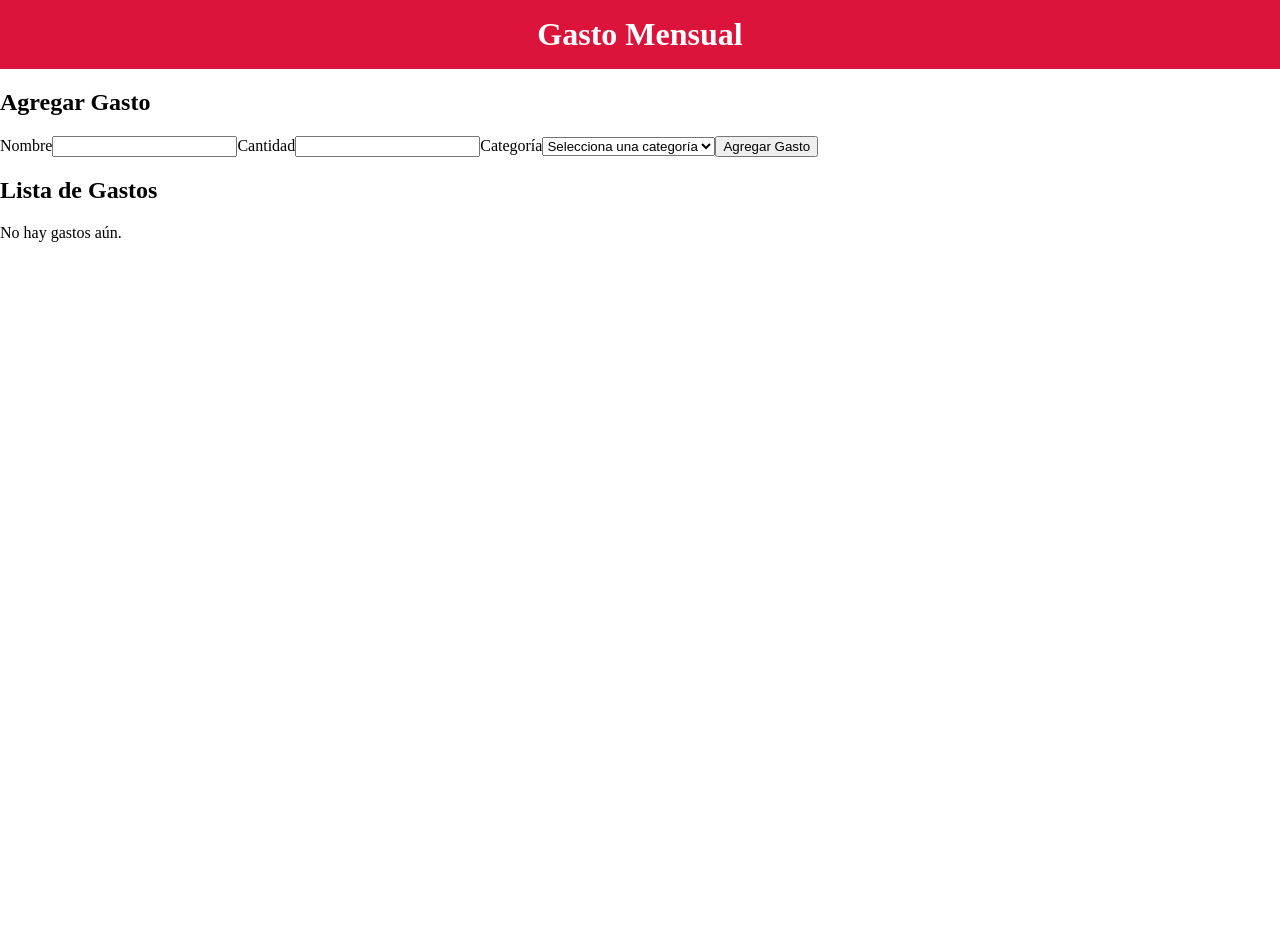
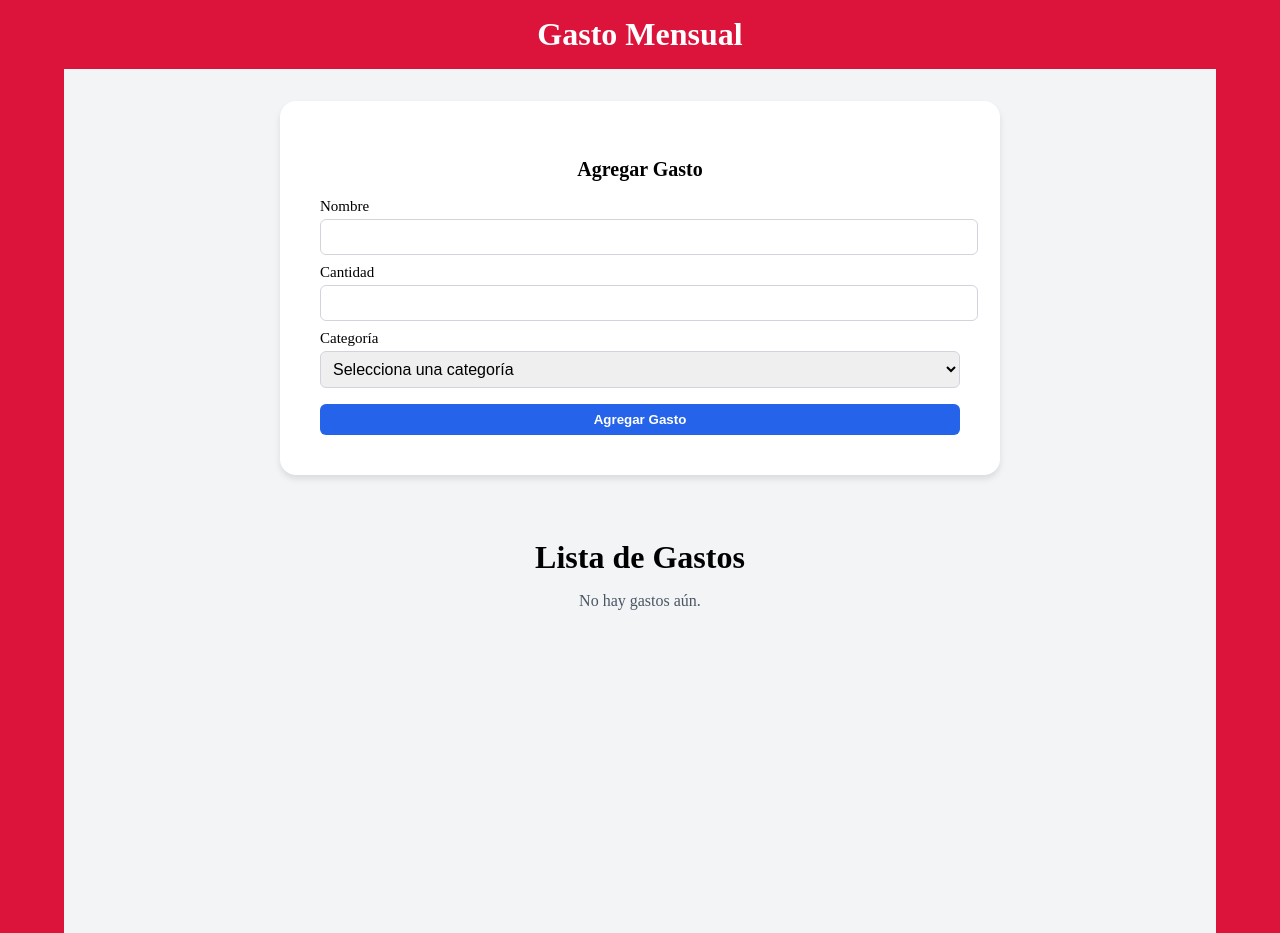
Before and after one commit to cobomaster/GastoMensual, a React (Vite) app: page / in a window 1280 px wide. Before the commit the page ends 800 px from the top, so only its background shows below. Built offline with nearby package versions, Linux system fonts and the light colour scheme.

Commit message:
Feat: Mejoramos los estilos y hacemos el responsive

```diff
--- a/src/App.css
+++ b/src/App.css
@@ -1,12 +1,215 @@
 body{
-background: linear-gradient (crimson, pink);
-margin: 0; /* Para que no tenga espacio en blanco alrededor */
+background-color: crimson;
+margin: 0;
 }
 
 .hea{
 background-color: crimson;
-color: white; /* Texto blanco para contraset */
-padding: 1rem 0; /* espacio arriba y abajo */
-text-align: center; /* centrar texto */
-margin: 0; /* quitar margen por defecto */
+color: white;
+padding: 1rem 0;
+text-align: center;
+margin: 0;
 }
+
+.formulario {
+  padding: 1rem;
+  background-color: white;
+  box-shadow: 0 4px 6px rgba(0,0,0,0.1);
+  border-radius: 1rem;
+  max-width: 28rem;
+  margin: 0 auto;
+}
+
+.formulario h2 {
+  font-size: 1.25rem;
+  font-weight: 700;
+  margin-bottom: 1rem;
+  text-align: center;
+}
+
+.error {
+  margin-bottom: 1rem;
+  color: #dc2626;
+  font-weight: 600;
+}
+
+.label {
+  display: block;
+  margin-bottom: 0.5rem;
+}
+
+.label span {
+  font-size: 15px;
+  font-weight: 500;
+}
+
+.input,
+.select {
+  width: 100%;
+  margin-top: 0.25rem;
+  padding: 0.5rem;
+  border: 1px solid #d1d5db;
+  border-radius: 6px;
+  font-size: 1rem;
+}
+
+.button {
+  width: 100%;
+  background-color: #2563eb;
+  color: white;
+  padding: 0.5rem 0;
+  border-radius: 0.375rem;
+  font-weight: 600;
+  cursor: pointer;
+  transition: background-color 0.3s ease;
+  border: none;
+}
+
+.button:hover {
+  background-color: #1e40af;
+}
+
+.app-container {
+  min-height: 100vh;
+  background-color: #f3f4f6;
+  padding: 1rem;
+}
+
+.lista-gastos-container {
+  margin-top: 2rem;
+  max-width: 28rem;
+  margin-left: auto;
+  margin-right: auto;
+}
+
+.lista-gastos-container h2 {
+  font-size: 2rem;
+  font-weight: 700;
+  margin-bottom: 1rem;
+  text-align: center;
+}
+
+.lista-vacia {
+  text-align: center;
+  color: #4b5563;
+}
+
+.lista-gastos {
+  display: flex;
+  flex-direction: column;
+  gap: 1rem;
+  padding-left: 0;
+  list-style: none;
+}
+
+.gasto-item {
+  padding: 3px;
+  background-color: white;
+  box-shadow: 0 1px 3px rgba(0,0,0,0.1);
+  border-radius: 2px ;
+  display: flex;
+  justify-content: space-between;
+  align-items: center;
+}
+
+.gasto-detalles p:first-child {
+  font-weight: 600;
+  margin: 0;
+}
+
+.gasto-detalles p:last-child {
+  font-size: 14px;
+  color: #4b5563;
+  text-transform: capitalize;
+  margin: 0;
+}
+
+.gasto-cantidad {
+  color: #2563eb;
+  font-weight: 700;
+}
+
+.botones-gasto {
+  display: flex;
+  gap: 0.5rem;
+}
+
+.boton-editar {
+  color: #ca8a04;
+  cursor: pointer;
+  border: none;
+  background: none;
+  font-size: 1.2rem;
+  transition: color 0.3s ease;
+}
+
+.boton-editar:hover {
+  color: #78350f;
+}
+
+.boton-eliminar {
+  color: #dc2626;
+  cursor: pointer;
+  border: none;
+  background: none;
+  font-size: 1.2rem;
+  transition: color 0.3s ease;
+}
+
+.boton-eliminar:hover {
+  color: #991b1b;
+}
+
+/* Para tablets y pantallas medianas */
+@media (min-width: 640px) {
+  .formulario {
+    max-width: 36rem; /* un poco más ancho en tablet */
+    padding: 2rem;    /* más espacio */
+  }
+
+  .lista-gastos-container {
+    max-width: 36rem;
+    margin-top: 3rem;
+  }
+
+  .lista-gastos {
+    gap: 1.5rem;
+  }
+
+  .gasto-item {
+    padding: 0.75rem;
+    border-radius: 8px;
+  }
+
+  .gasto-detalles p:last-child {
+    font-size: 0.875rem; /* arreglando tamaño pequeño */
+  }
+}
+
+/* Para pantallas grandes (desktop) */
+@media (min-width: 1024px) {
+  .app-container {
+    max-width: 64rem;
+    margin: 0 auto;
+    padding: 2rem 4rem;
+  }
+
+  .formulario {
+    max-width: 40rem;
+    padding: 2.5rem;
+  }
+
+  .lista-gastos-container {
+    max-width: 40rem;
+    margin-top: 4rem;
+  }
+
+  .lista-gastos {
+    gap: 2rem;
+  }
+
+  .gasto-item {
+    padding: 1rem;
+    border-radius: 10px;
+  }
+}
--- a/src/FormularioGasto.jsx
+++ b/src/FormularioGasto.jsx
@@ -61,42 +61,42 @@ const FormularioGasto = ({ AgregarGasto, gastoEditar, actualizarGasto }) => {
   };
 
   return (
-    <form onSubmit={handleSubmit} className="p-4 bg-white shadow-md rounded-xl max-w-md mx-auto">
-      <h2 className="text-xl font-bold mb-4 text-center">{gastoEditar ? 'Editar Gasto' : 'Agregar Gasto'}</h2>
+   <form onSubmit={handleSubmit} className="formulario">
+  <h2>{gastoEditar ? 'Editar Gasto' : 'Agregar Gasto'}</h2>
 
-      {error && <p className="mb-4 text-red-600 font-semibold">{error}</p>}
+  {error && <p className="error">{error}</p>}
 
-      <label className="block mb-2">
-        <span className="text-sm font-medium">Nombre</span>
+  <label className="label">
+    <span>Nombre</span>
     <input
       type="text"
       name="nombre"
       value={formulario.nombre}
       onChange={handleChange}
-          className="w-full mt-1 p-2 border rounded"
+      className="input"
     />
   </label>
 
-      <label className="block mb-2">
-        <span className="text-sm font-medium">Cantidad</span>
+  <label className="label">
+    <span>Cantidad</span>
     <input
       type="number"
       name="cantidad"
       value={formulario.cantidad}
       onChange={handleChange}
-          className="w-full mt-1 p-2 border rounded"
+      className="input"
       min="0"
       step="0.01"
     />
   </label>
 
-      <label className="block mb-4">
-        <span className="text-sm font-medium">Categoría</span>
+  <label className="label" style={{ marginBottom: '1rem' }}>
+    <span>Categoría</span>
     <select
       name="categoria"
       value={formulario.categoria}
       onChange={handleChange}
-          className="w-full mt-1 p-2 border rounded"
+      className="select"
     >
       <option value="">Selecciona una categoría</option>
       <option value="comida">Comida</option>
@@ -107,10 +107,7 @@ const FormularioGasto = ({ AgregarGasto, gastoEditar, actualizarGasto }) => {
     </select>
   </label>
 
-      <button
-        type="submit"
-        className="w-full bg-blue-600 text-white py-2 rounded hover:bg-blue-700 transition"
-      >
+  <button type="submit" className="button">
     {gastoEditar ? 'Guardar Cambios' : 'Agregar Gasto'}
   </button>
 </form>
--- a/src/ListaGastos.jsx
+++ b/src/ListaGastos.jsx
@@ -40,44 +40,41 @@ const ListaGastosApp = () => {
   };
 
   return (
-    <div className="min-h-screen bg-gray-100 p-4">
+   <div className="app-container">
   <FormularioGasto
     AgregarGasto={agregarGasto}
     gastoEditar={gastoEditar}
     actualizarGasto={actualizarGasto}
   />
 
-      <div className="mt-8 max-w-md mx-auto">
-        <h2 className="text-xl font-bold mb-4 text-center">Lista de Gastos</h2>
+  <div className="lista-gastos-container">
+    <h2>Lista de Gastos</h2>
 
     {gastos.length === 0 ? (
-          <p className="text-center text-gray-600">No hay gastos aún.</p>
+      <p className="lista-vacia">No hay gastos aún.</p>
     ) : (
-          <ul className="space-y-2">
+      <ul className="lista-gastos">
         {gastos.map((gasto) => (
-              <li
-                key={gasto.id}
-                className="p-3 bg-white shadow rounded flex justify-between items-center"
-              >
-                <div>
-                  <p className="font-semibold">{gasto.nombre}</p>
-                  <p className="text-sm text-gray-600 capitalize">{gasto.categoria}</p>
+          <li key={gasto.id} className="gasto-item">
+            <div className="gasto-detalles">
+              <p>{gasto.nombre}</p>
+              <p>{gasto.categoria}</p>
             </div>
-                <span className="text-blue-600 font-bold">
-                  €{Number(gasto.cantidad).toFixed(2)}
-                </span>
-                <div className="flex gap-2">
+            <span className="gasto-cantidad">€{Number(gasto.cantidad).toFixed(2)}</span>
+            <div className="botones-gasto">
               <button
                 onClick={() => editarGasto(gasto)}
-                    className="text-yellow-600 hover:text-yellow-800"
+                className="boton-editar"
                 title="Editar gasto"
+                type="button"
               >
                 ✏️
               </button>
               <button
                 onClick={() => eliminarGasto(gasto.id)}
-                    className="text-red-600 hover:text-red-800"
+                className="boton-eliminar"
                 title="Eliminar gasto"
+                type="button"
               >
                 🗑️
               </button>
```
Also changed, not shown: 1 other file (tests, documents, lock files or other folders). Lines whose indentation alone changed are shown as unchanged.
